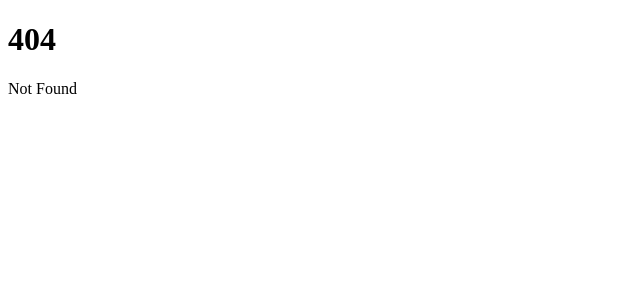
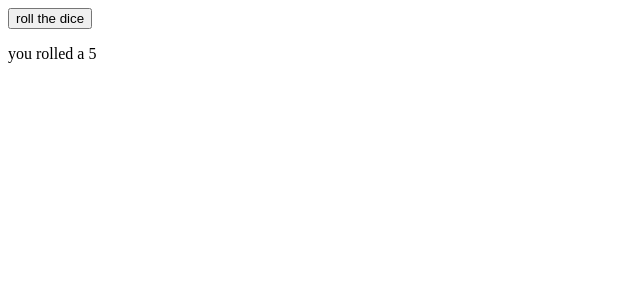
Before and after one commit to tamathecxder/svelte-journeys, a SvelteKit app: page /logic/await in a window 1280 px wide. Before the commit this address had no page. Shown: the top 300 px of the page, without its empty margins (0-640 px from the left). Built offline with nearby package versions, Linux system fonts and the light colour scheme.

Commit message:
await blocks

```diff
--- /dev/null
+++ b/src/routes/logic/await/+page.svelte
@@ -0,0 +1,17 @@
+<script>
+    import { roll } from './utils';
+
+    let promise = $state(roll());
+</script>
+
+<button onclick={() => promise = roll()}>
+    roll the dice
+</button>
+
+{#await promise}
+    <p>...rolling</p>
+{:then number}
+    <p>you rolled a {number}</p>
+{:catch error}
+    <p style="color: red">{error.message}</p>
+{/await}
--- /dev/null
+++ b/src/routes/logic/await/utils.js
@@ -0,0 +1,15 @@
+export async function roll() {
+	// Fetch a random number from 1 to 6
+	// (with a delay, so that we can see it)
+	return new Promise((fulfil, reject) => {
+		setTimeout(() => {
+			// simulate a flaky network
+			if (Math.random() < 0.3) {
+				reject(new Error('Request failed'));
+				return;
+			}
+
+			fulfil(Math.ceil(Math.random() * 6));
+		}, 1000);
+	});
+}
--- a/src/routes/logic/keyed/+page.svelte
+++ b/src/routes/logic/keyed/+page.svelte
@@ -10,6 +10,8 @@
 	]);
 </script>
 
+<a aria-label="await" href="/logic/await">Navigate to await</a>
+
 <button onclick={() => things.shift()}>
 	Remove first thing
 </button>
```
